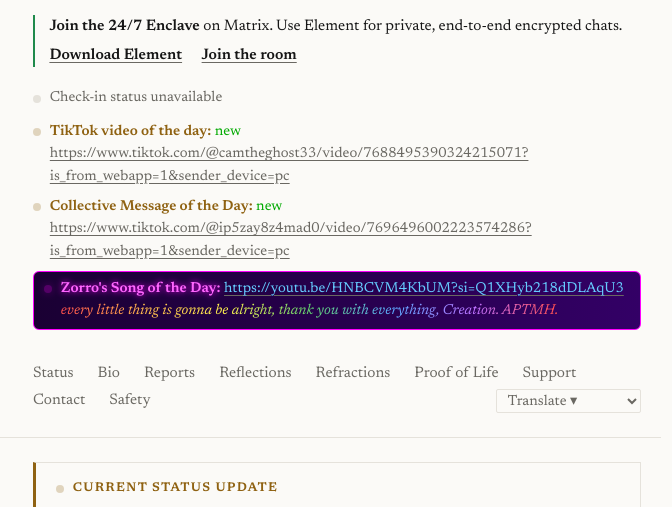
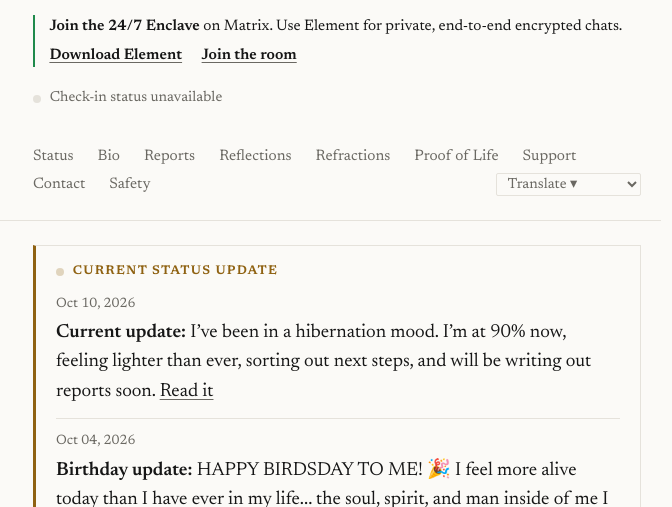
Before and after one commit to beyazghost/beyazghost.github.io, a plain HTML site: page index.html in a window 1280 px wide. Shown: the part 285-792 px from the top of the page, without its empty margins (399-1071 px from the left). Drawn offline with Linux system fonts and the light colour scheme; no server answers.

Commit message:
Remove TikTok/Collective Message/Zorro's Song of the day from homepage

```diff
--- a/index.html
+++ b/index.html
@@ -56,21 +56,9 @@
     <p id="checkin-status" class="checkin" aria-live="polite">
       <span class="dot"></span><span class="text">Check-in status: loading…</span>
     </p>
-    <p class="votd">
-      <span class="dot" aria-hidden="true"></span>
-      <span><strong>TikTok video of the day:</strong> <span style="color:#0a0;">new</span>
-      <a href="https://www.tiktok.com/@camtheghost33/video/7688495390324215071?is_from_webapp=1&sender_device=pc" target="_blank" rel="noopener">https://www.tiktok.com/@camtheghost33/video/7688495390324215071?is_from_webapp=1&sender_device=pc</a></span>
-    </p>
-    <p class="votd">
-      <span class="dot" aria-hidden="true"></span>
-      <span><strong>Collective Message of the Day:</strong> <span style="color:#0a0;">new</span>
-      <a href="https://www.tiktok.com/@ip5zay8z4mad0/video/7696496002223574286?is_from_webapp=1&sender_device=pc" target="_blank" rel="noopener">https://www.tiktok.com/@ip5zay8z4mad0/video/7696496002223574286?is_from_webapp=1&sender_device=pc</a></span>
-    </p>
-    <p class="votd" style="background: linear-gradient(90deg,#1a0033,#330066); border:1px solid #ff00ff; padding:6px 10px; border-radius:6px;">
-      <span class="dot" aria-hidden="true" style="background:#ff00ff; box-shadow:0 0 8px #ff00ff;"></span>
-      <span><strong style="color:#ff66ff; text-shadow:0 0 6px #ff00ff;">Zorro's Song of the Day:</strong>
-      <a href="https://youtu.be/HNBCVM4KbUM?si=Q1XHyb218dDLAqU3" target="_blank" rel="noopener" style="color:#66ccff;">https://youtu.be/HNBCVM4KbUM?si=Q1XHyb218dDLAqU3</a> <span style="background:linear-gradient(90deg,#ff4d4d,#ffb84d,#fff34d,#62d26f,#5ca9ff,#be70ff,#ff4d4d);background-clip:text;-webkit-background-clip:text;color:transparent;-webkit-text-fill-color:transparent;font-style:italic;">every little thing is gonna be alright, thank you with everything, Creation. APTMH.</span></span>
-    </p>
+
+
+
   </div>
 </header>
 
```
